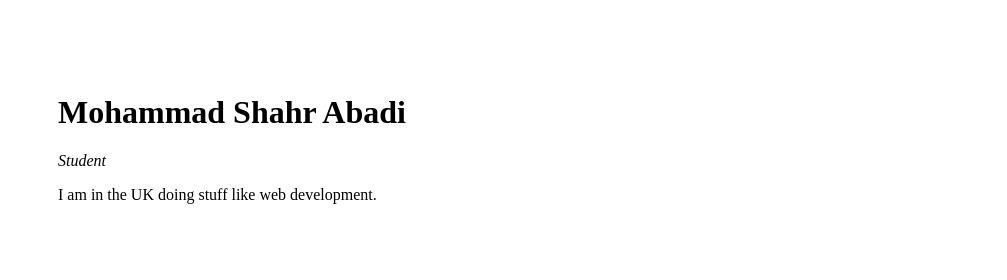
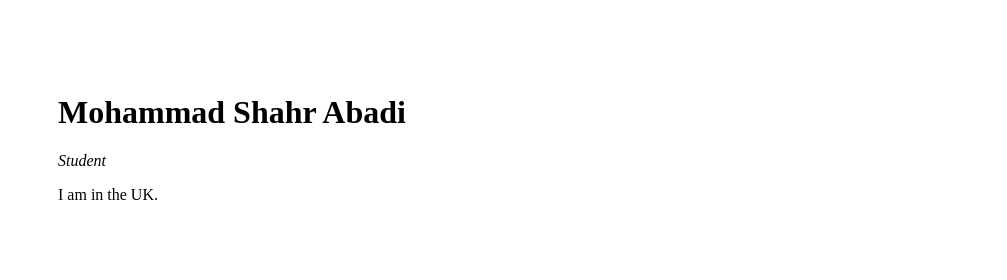
Before and after one commit to ms9217/cv, a plain HTML site: page index.html in a window 1280 px wide. Shown: the top 280 px of the page, 273-1280 px from the left. Drawn offline with Linux system fonts and the light colour scheme.

Commit message:
Add files via upload

```diff
--- a/index.html
+++ b/index.html
@@ -14,7 +14,7 @@
       <td>
         <h1> Mohammad Shahr Abadi </h1>
         <p><em>Student</em></p>
-        <p>I am in the UK doing stuff like web development.</p>
+        <p>I am in the UK.</p>
       </td>
     </tr>
   </table>
```
